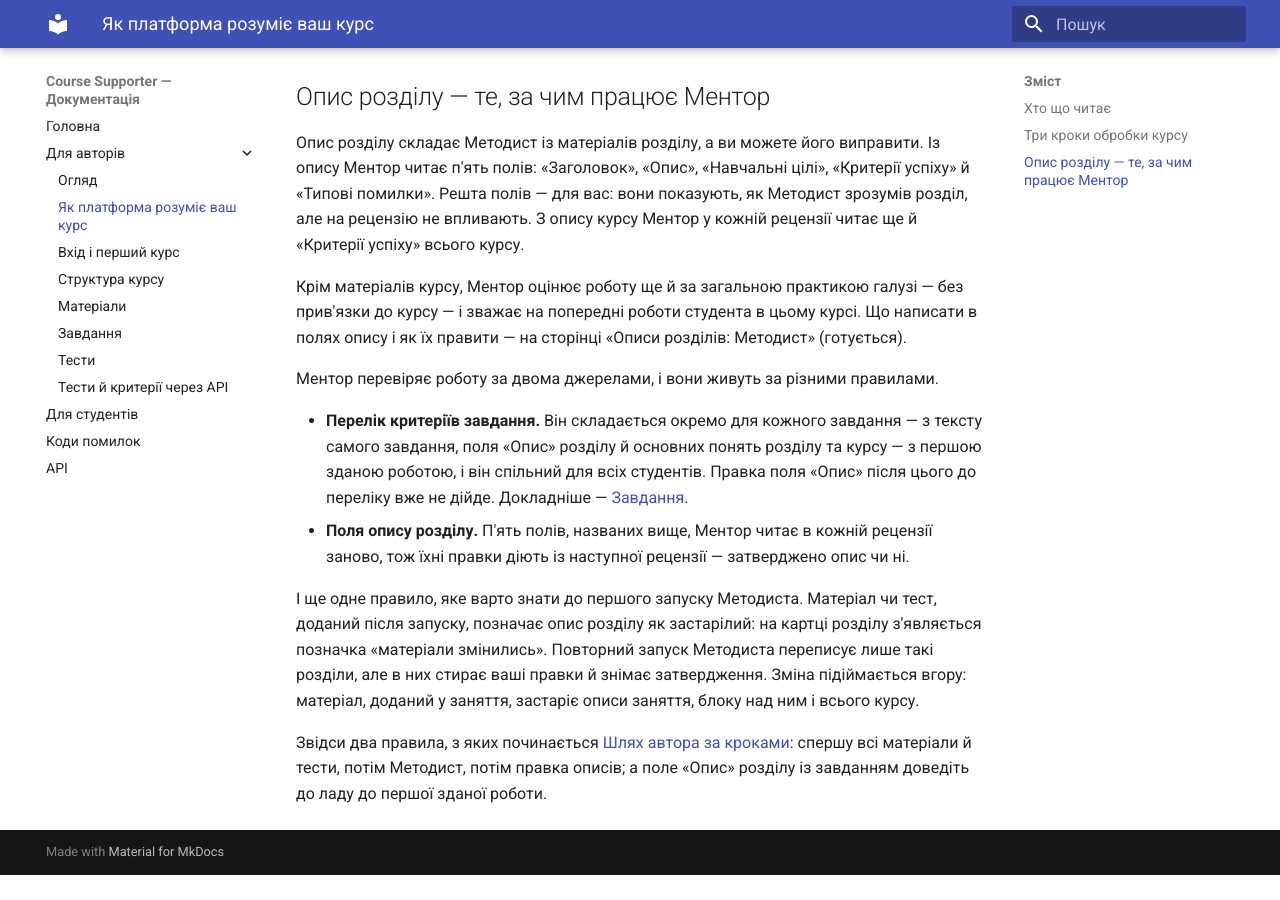
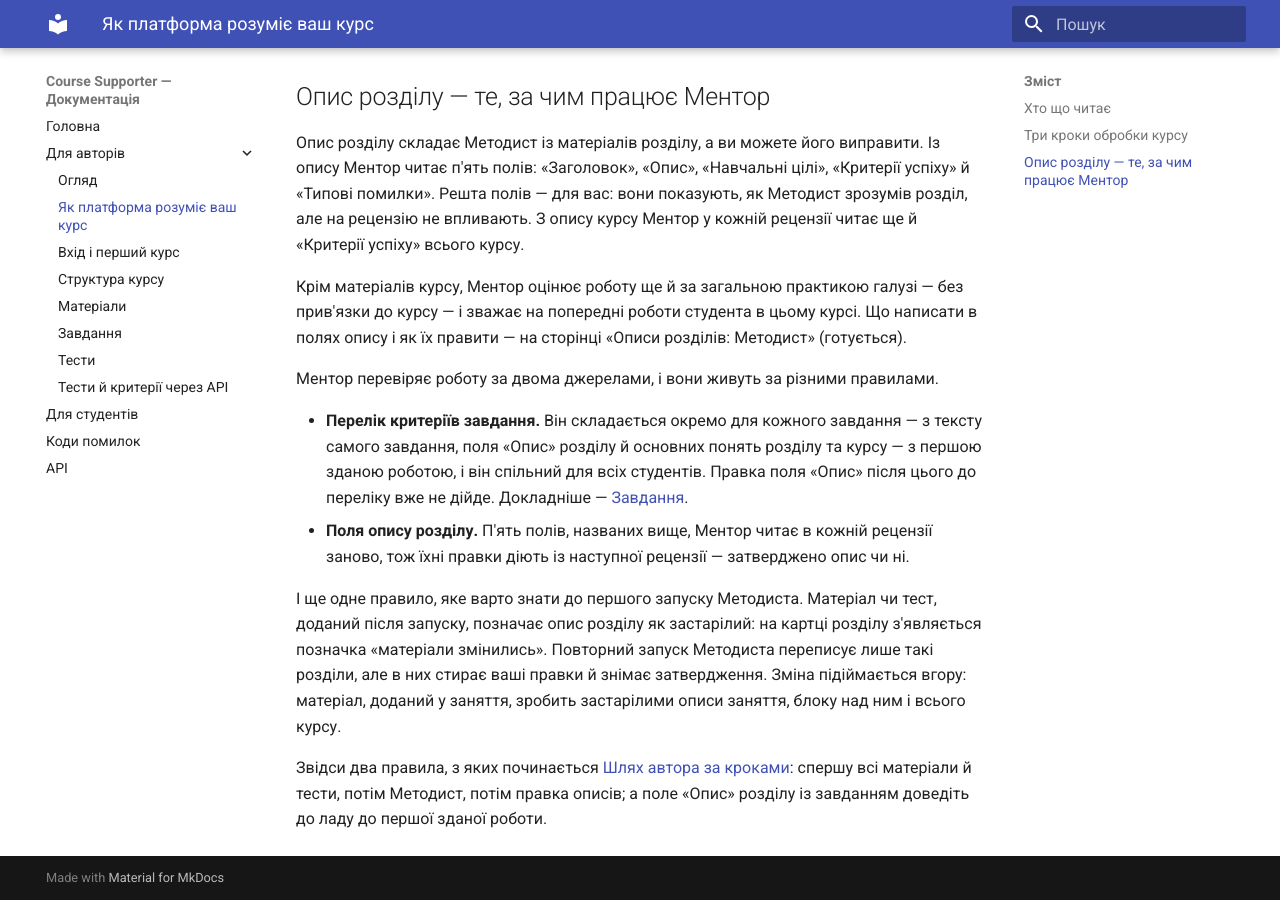
Before and after one commit to KonstZiv/course-supporter, an MkDocs documentation site: the page built from docs/uk/authors/how-it-works.md, in a window 1280 px wide and 900 px high, scrolled down 1613 px. Built offline with MkDocs 1.6.1 and Material for MkDocs 9.7.7, drawn with Linux system fonts in a browser that asks for light colours; before the commit the page ends 2488 px from its top, so only the background shows below that.

Commit message:
docs(authors): lay out the course diagram left to right and fix two wording errors
The course-structure diagram was laid out top to bottom, about 2094 px
wide, so the page shrank it to a third and its labels became unreadable;
left to right it fits the content column at full size. Two sentences get
their wording fixed: "стороннім" for "сторонім" on the materials page, and
"зробить застарілими описи" for "застаріє описи" on the how-it-works page,
whose last_updated moves to today.

Co-Authored-By: Claude Opus 5.5 <noreply@anthropic.com>
Claude-Session: https://claude.ai/code/session_01L8HbgYkBmDNqkLnDr9LeJd

```diff
--- a/docs/uk/authors/how-it-works.md
+++ b/docs/uk/authors/how-it-works.md
@@ -60,6 +60,6 @@ last_updated: 2026-10-28
 - **Перелік критеріїв завдання.** Він складається окремо для кожного завдання — з тексту самого завдання, поля «Опис» розділу й основних понять розділу та курсу — з першою зданою роботою, і він спільний для всіх студентів. Правка поля «Опис» після цього до переліку вже не дійде. Докладніше — [Завдання](tasks.md#criteria).
 - **Поля опису розділу.** П'ять полів, названих вище, Ментор читає в кожній рецензії заново, тож їхні правки діють із наступної рецензії — затверджено опис чи ні.
 
-І ще одне правило, яке варто знати до першого запуску Методиста. Матеріал чи тест, доданий після запуску, позначає опис розділу як застарілий: на картці розділу з'являється позначка «матеріали змінились». Повторний запуск Методиста переписує лише такі розділи, але в них стирає ваші правки й знімає затвердження. Зміна підіймається вгору: матеріал, доданий у заняття, застаріє описи заняття, блоку над ним і всього курсу.
+І ще одне правило, яке варто знати до першого запуску Методиста. Матеріал чи тест, доданий після запуску, позначає опис розділу як застарілий: на картці розділу з'являється позначка «матеріали змінились». Повторний запуск Методиста переписує лише такі розділи, але в них стирає ваші правки й знімає затвердження. Зміна підіймається вгору: матеріал, доданий у заняття, зробить застарілими описи заняття, блоку над ним і всього курсу.
 
 Звідси два правила, з яких починається [Шлях автора за кроками](index.md#steps): спершу всі матеріали й тести, потім Методист, потім правка описів; а поле «Опис» розділу із завданням доведіть до ладу до першої зданої роботи.
```
Also changed, not shown: other parts of docs/uk/authors/how-it-works.md (+1 -1 lines), docs/uk/authors/materials.md (+1 -1 lines), docs/uk/authors/structure.md (+1 -1 lines).
